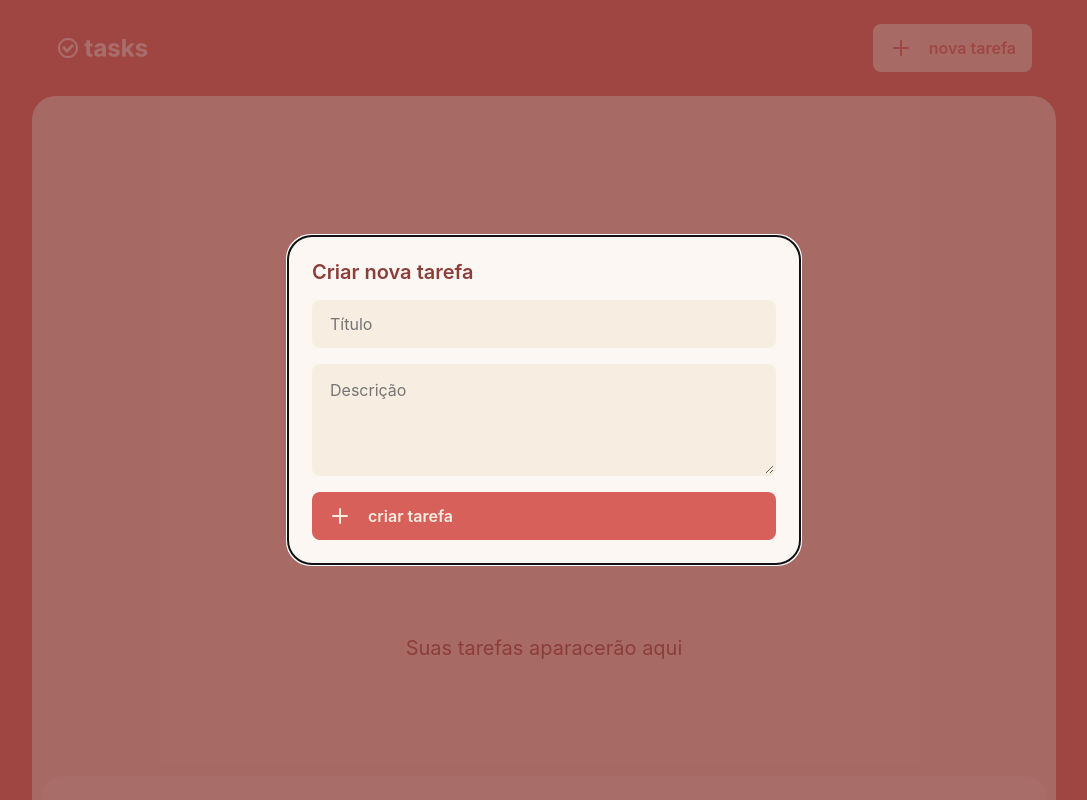
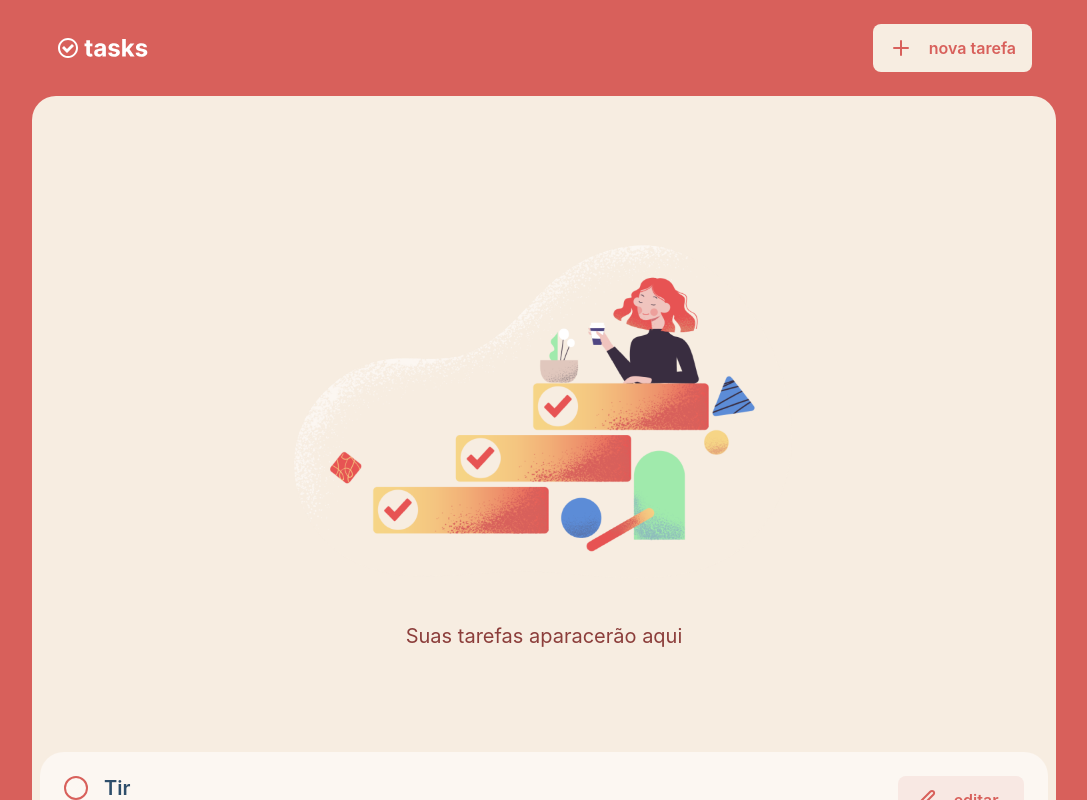
Before and after one commit to mluizvitor/tasks, a React (Create React App) app: page / in a window 1280 px wide. Shown: the whole page, without its empty margins (96-1183 px from the left). Built offline with nearby package versions, Linux system fonts and the light colour scheme.

Commit message:
Pequenos ajustes visutais

```diff
--- a/src/components/Button/styles.ts
+++ b/src/components/Button/styles.ts
@@ -27,7 +27,7 @@ export const ButtonContainer = styled.button<ButtonProps>`
   transition: background-color 0.2s;
 
   &:hover {
-    background-color: ${(props) => darken(0.075, props.bgColor)};
+    background-color: ${(props) => darken(0.05, props.bgColor)};
   }
 
   svg {
--- a/src/components/NewTaskModal/index.tsx
+++ b/src/components/NewTaskModal/index.tsx
@@ -8,7 +8,7 @@ Modal.setAppElement("#root");
 export function NewTaskModal() {
   return (
     <Modal
-      isOpen={true}
+      isOpen={false}
       className="modal-body"
       overlayClassName="modal-overlay"
     >
--- a/src/components/TaskList/styles.ts
+++ b/src/components/TaskList/styles.ts
@@ -5,7 +5,7 @@ export const Container = styled.ul`
   width: 100%;
   max-width: 64rem;
   margin: 0 auto;
-  padding: 1.5rem 0.5rem;
+  padding: 1.5rem 0.5rem 3rem;
   border-radius: 1.5rem 1.5rem 0 0;
   list-style: none;
   height: calc(100vh - 6rem);
--- a/src/styles/global.ts
+++ b/src/styles/global.ts
@@ -49,6 +49,7 @@ export default createGlobalStyle`
     appearance: none;
     background-color: none;
     margin: 0;
+    cursor: pointer;
 
     font: inherit;
     color: red;
```
